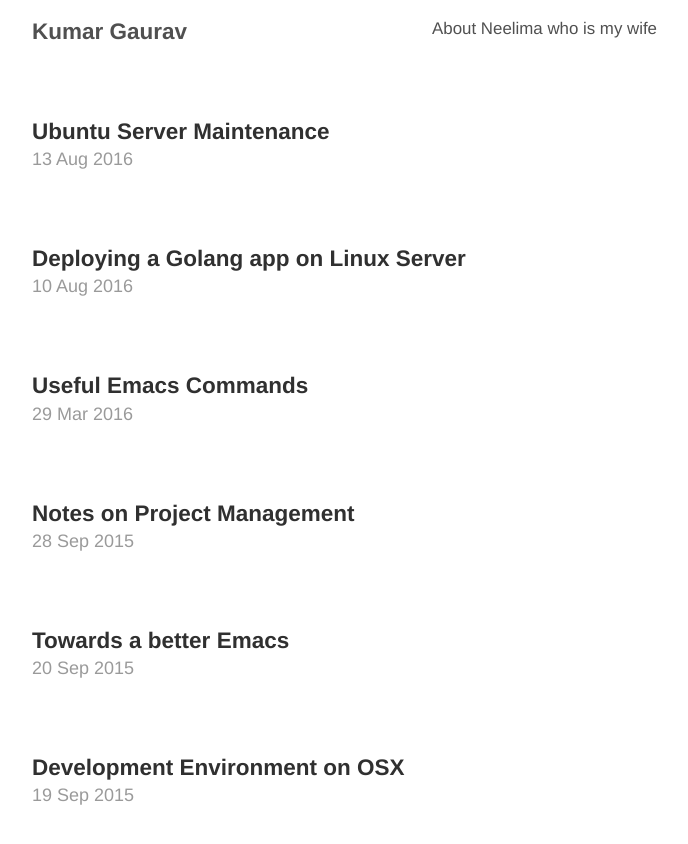
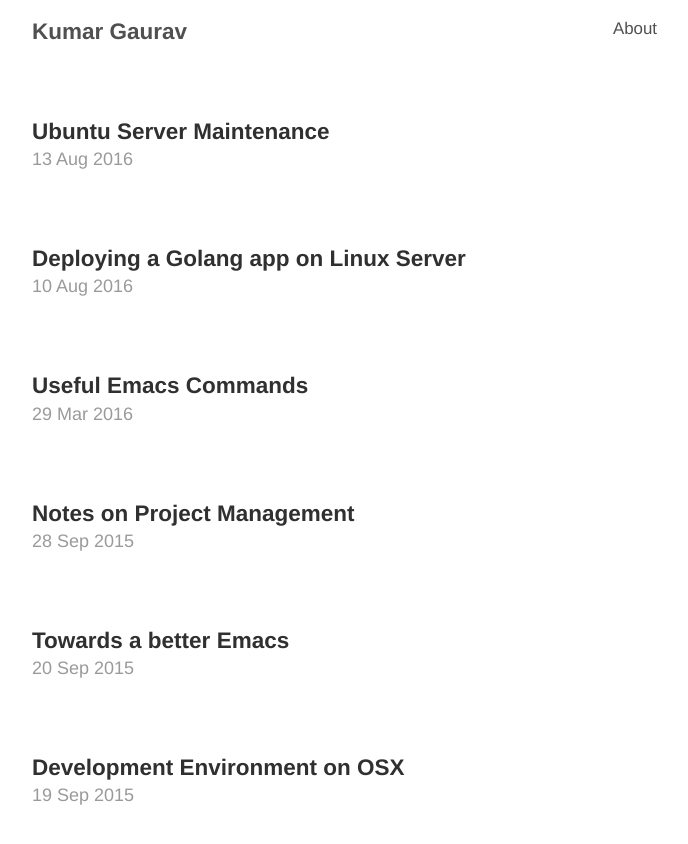
Before and after one commit to kgthegreat/kgthegreat.github.io, a Jekyll site: the page built from index.html, in a window 1280 px wide. Shown: the top 844 px of the page, without its empty margins (293-981 px from the left). Built offline with Jekyll 4.4.1, drawn with Linux system fonts in a browser that asks for light colours; the list of posts is cut into pages by our own code.

Commit message:
wife is not impressed

```diff
--- a/_layouts/default.html
+++ b/_layouts/default.html
@@ -11,7 +11,7 @@
           <a href="{{ site.baseurl }}/" title="Home">{{ site.title }}</a>
 	  <!--small style="float: right;margin-right: 5px;"><a href="resume/" title="About">Resume</a></small>
 	  <small style="float: right;margin-right: 5px;"><a href="contact/" title="About">Contact |</a></small-->
-          <small style="float: right;margin-right: 5px;"><a href="http://kumargaurav.co/about" title="About">About Neelima who is my wife</a></small>
+          <small style="float: right;margin-right: 5px;"><a href="http://kumargaurav.co/about" title="About">About</a></small>
         </h3>
       </header>
 
```
